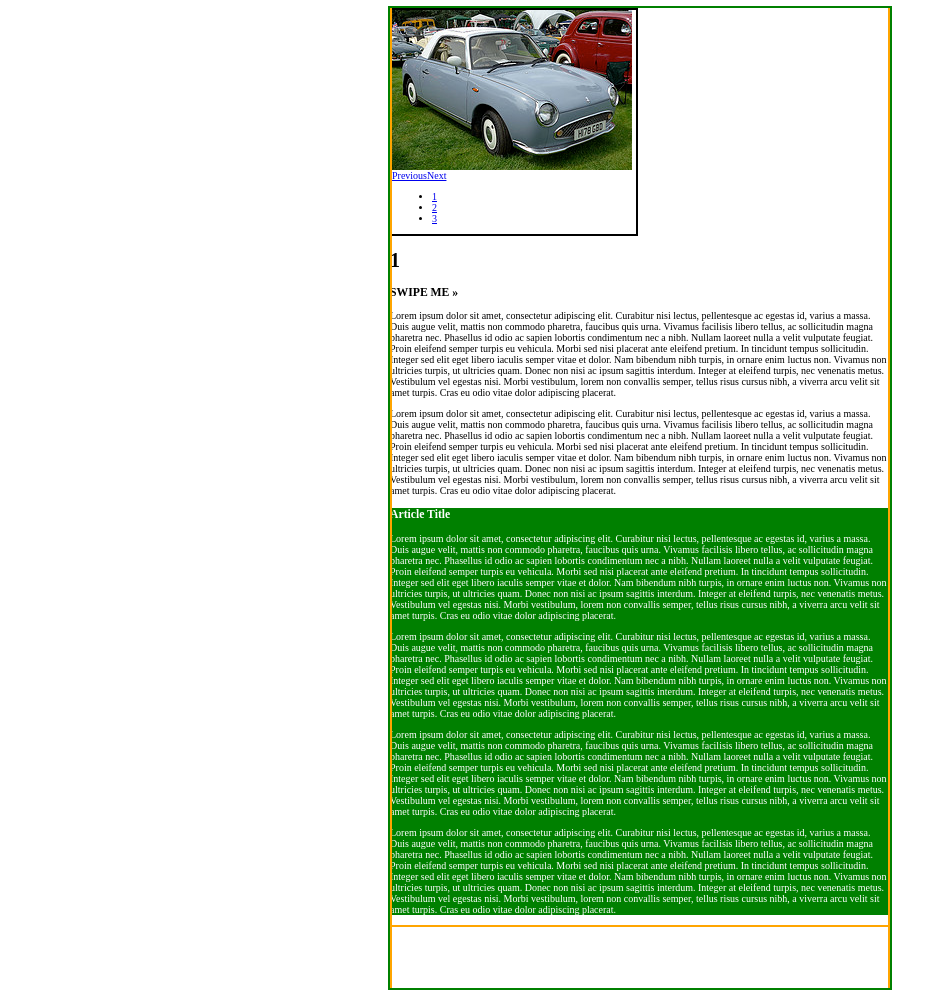
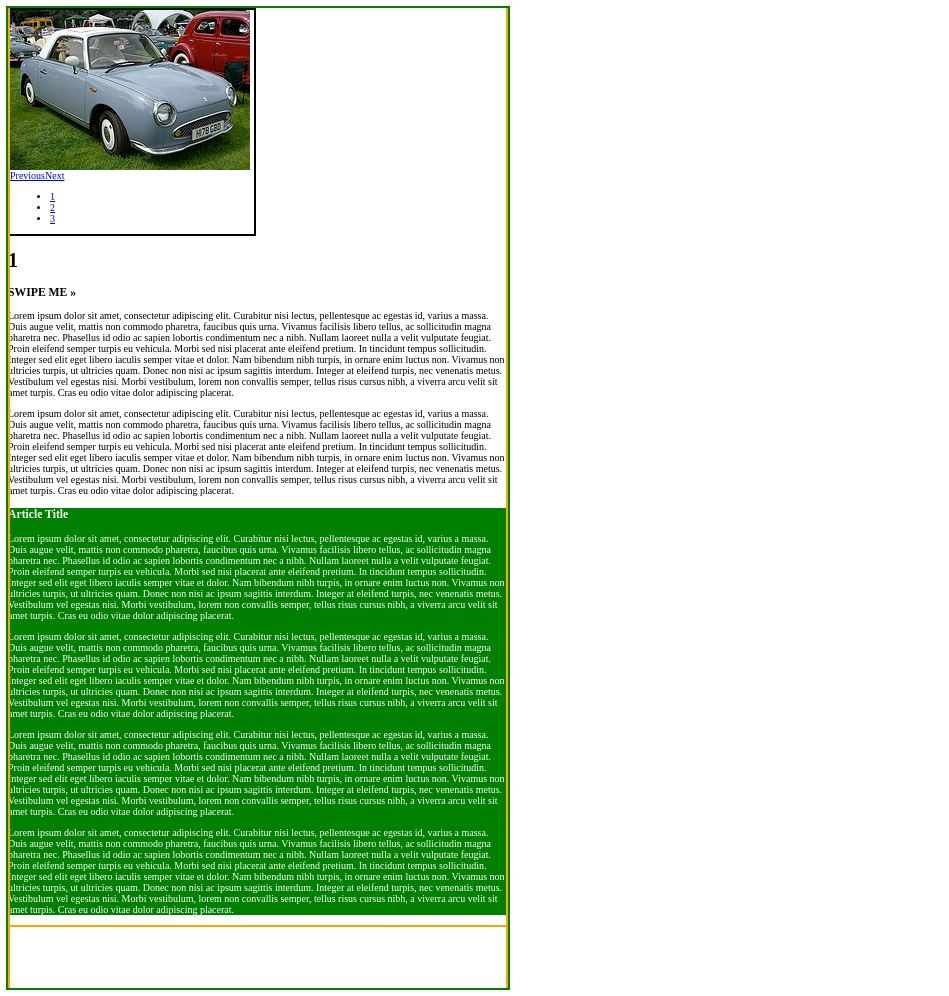
Before and after one commit to smaura777/sled, a plain HTML site: page index.html in a window 1280 px wide. Shown: the whole page, without its empty margins (0-949 px from the left). Drawn offline with nearby package versions, Linux system fonts and the light colour scheme.

Commit message:
header and image container width update

```diff
--- a/index.html
+++ b/index.html
@@ -57,7 +57,7 @@ body {
 </head>
 <body>
 
-<div id='mySwipe' style='max-width:500px; margin:0 auto; height:980px;' class='swipe'>
+<div id='mySwipe' style='max-width:500px; height:980px;' class='swipe'>
   <div class='swipe-wrap'>
 
 
```
